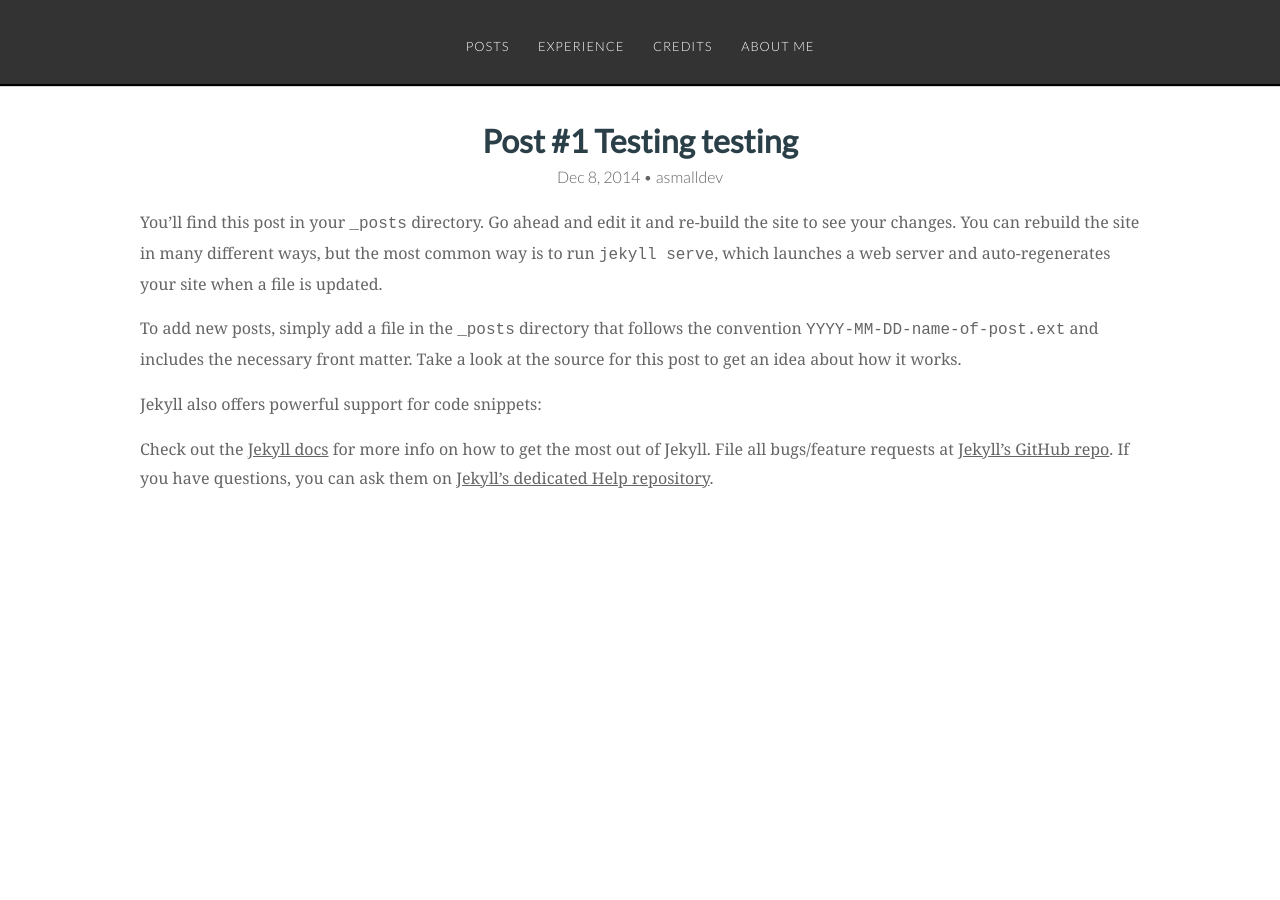
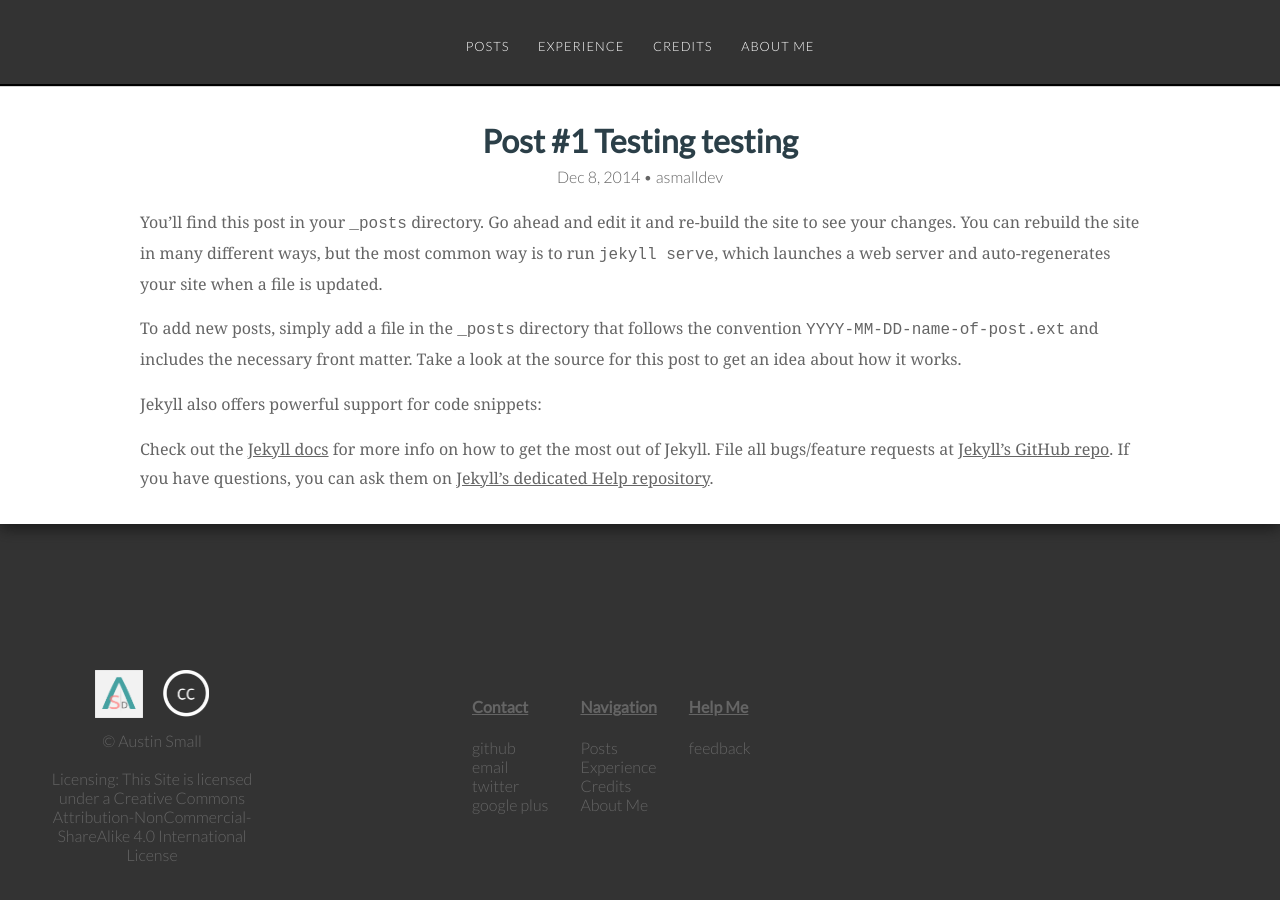
Before and after one commit to csmallbio/asmalldev.github.io, a Jekyll site: the page built from _posts/2014-12-08-post2.md, in a window 1280 px wide. Built offline with Jekyll 4.4.1, drawn with Linux system fonts in a browser that asks for light colours; nearby versions of some CDN libraries; some web fonts are replaced.

Commit message:
fix wrapper height, show footer always

```diff
--- a/_layouts/post.html
+++ b/_layouts/post.html
@@ -5,7 +5,7 @@
 
   <header class="post-header">
     <h1 class="post-title">{{ page.title }}</h1>
-    <p class="post-meta">{{ page.date | date: "%b %-d, %Y" }}{% if page.author %} • {{ page.author }}{% endif %}{% if page.meta %} • {{ page.meta }}{% endif %}</p>
+    <p class="post-meta">{{ page.date | date: "%b %-d, %Y" }}{% if page.author %} • {{ page.author }}{% endif %}{% if page.meta %} • by {{ page.meta }}{% endif %}</p>
   </header>
 
   <article class="post-content">
--- a/css/default.css
+++ b/css/default.css
@@ -268,7 +268,6 @@
 
 	#wrapper
 	{
-		min-height: 100%;
 		width: 100%;
 		position: relative;
 		box-shadow: 0px 4px 15px #181818;
@@ -900,7 +899,7 @@
 
 	#content
 	{
-		margin-bottom: 18em;
+		margin-bottom: 265px;
 		padding-bottom: 1em;
 	}
 
```
